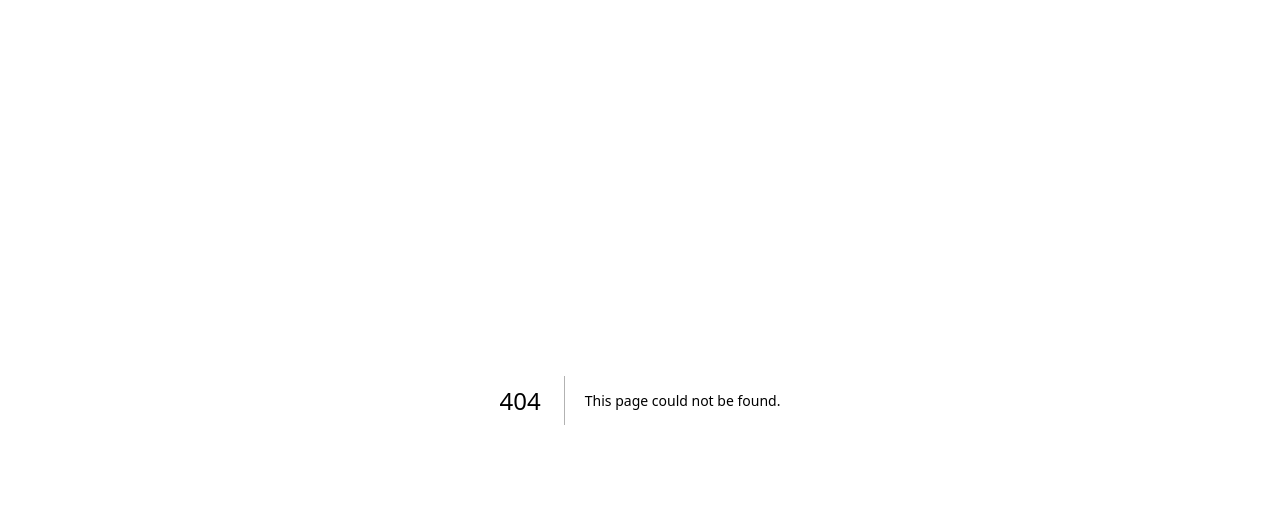
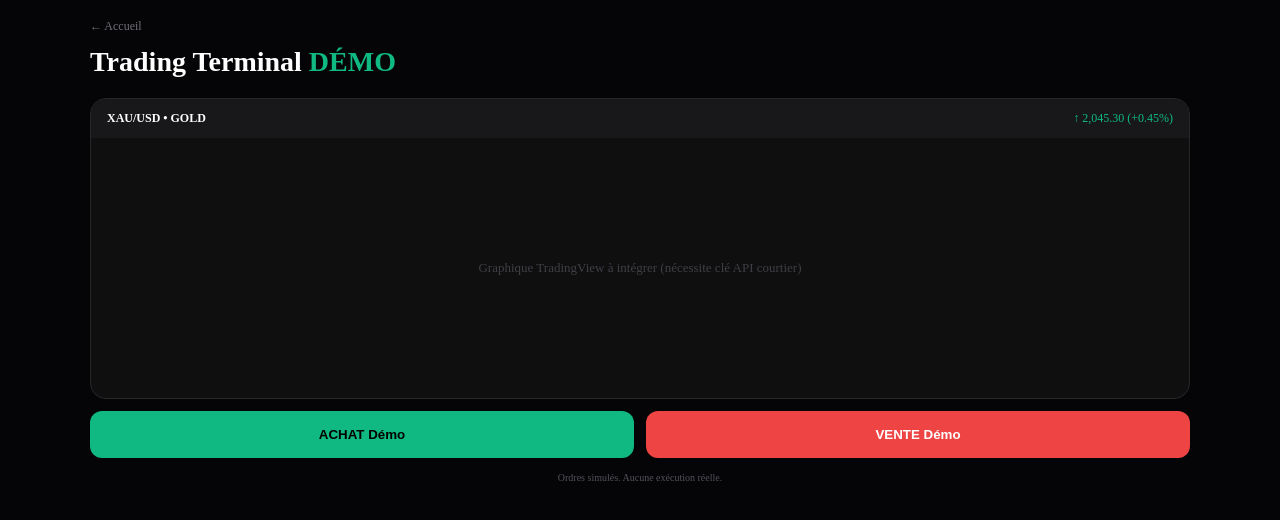
Before and after one commit to novainvestment0-dotcom/novainvest-staking, a Next.js app: page /copy-trading/app/trading in a window 1280 px wide. Before the commit this address had no page. Shown: the top 520 px of the page. Built offline with nearby package versions, Linux system fonts and the light colour scheme.

Commit message:
Create page.tsx

```diff
--- /dev/null
+++ b/app/copy-trading/app/trading/page.tsx
@@ -0,0 +1,19 @@
+export default function Trading(){
+  return (
+    <div style={{minHeight:'100vh', background:'#050507', color:'white', padding:'16px'}}>
+      <div style={{maxWidth:'1100px', margin:'0 auto'}}>
+        <a href="/" style={{fontSize:'12px', color:'#71717a', textDecoration:'none'}}>← Accueil</a>
+        <h1 style={{fontSize:'28px', fontWeight:900, marginTop:'12px'}}>Trading Terminal <span style={{color:'#10B981'}}>DÉMO</span></h1>
+        <div style={{background:'#0F0F10', border:'1px solid #27272a', borderRadius:'16px', padding:'0', marginTop:'20px', overflow:'hidden'}}>
+          <div style={{background:'#18181b', padding:'12px 16px', display:'flex', justifyContent:'space-between'}}><span style={{fontSize:'12px', fontWeight:700}}>XAU/USD • GOLD</span><span style={{fontSize:'12px', color:'#10B981'}}>↑ 2,045.30 (+0.45%)</span></div>
+          <div style={{height:'260px', display:'flex', alignItems:'center', justifyContent:'center', color:'#3f3f46', fontSize:'13px'}}>Graphique TradingView à intégrer (nécessite clé API courtier)</div>
+        </div>
+        <div style={{display:'grid', gridTemplateColumns:'1fr 1fr', gap:'12px', marginTop:'12px'}}>
+          <button style={{background:'#10B981', color:'black', padding:'16px', borderRadius:'12px', fontWeight:900, border:'none'}}>ACHAT Démo</button>
+          <button style={{background:'#ef4444', color:'white', padding:'16px', borderRadius:'12px', fontWeight:900, border:'none'}}>VENTE Démo</button>
+        </div>
+        <p style={{textAlign:'center', color:'#52525b', fontSize:'10px', marginTop:'14px'}}>Ordres simulés. Aucune exécution réelle.</p>
+      </div>
+    </div>
+  )
+}
```
